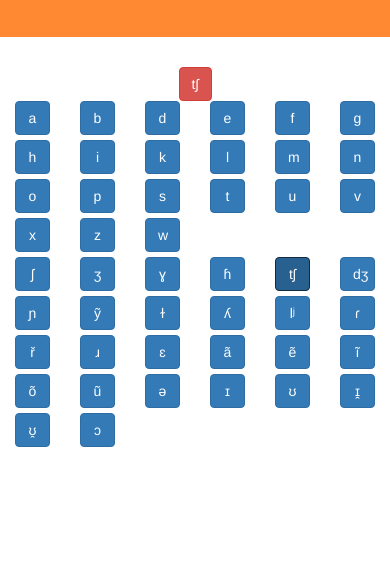
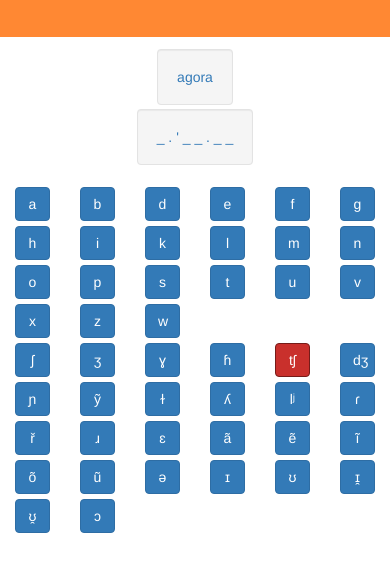
Before and after one commit to vonBarbarosa/ForcaFonetica, a plain HTML site: page index.html in a window 390 px wide. Both pictures are taken after a click on the link "tʃ". Shown: the part 93-664 px from the top of the page. Drawn offline with nearby package versions, Linux system fonts and the light colour scheme.

Commit message:
Implemented working word guessing completion for 'agora' test word

```diff
--- a/index.html
+++ b/index.html
@@ -26,7 +26,6 @@
 <html>
     <head>
         <meta http-equiv="Content-Type" content="text/html; charset=utf-8">
-        <!-- <meta charset="iso-8859-1" /> -->
         <meta name="format-detection" content="telephone=no" />
         <meta name="msapplication-tap-highlight" content="no" />
         <!-- WARNING: for iOS 7, remove the width=device-width and height=device-height attributes. See https://issues.apache.org/jira/browse/CB-4323 -->
@@ -51,7 +50,10 @@
         <!-- 47 buttons-->
         <!-- source= http://symbolcodes.tlt.psu.edu/bylanguage/ipachart.html -->
         <div class="container">
-            <div class="text-center"><a href="#" id="campo-foco" class="btn btn-danger"> </a></div>
+            <div class="text-center"><a href="#" id="campo-foco1" class="well"> </a></div>
+            <br><br>
+            <div class="text-center"><a href="#" id="campo-foco2" class="well"> </a></div>
+            <br><br>
             <div class="row">
                 <div class="col-xs-2 col-md-1">
                     <a href="#" id="btn-1" class="btn-phon btn btn-block btn-primary">a</a>
@@ -148,7 +150,7 @@
                 <div class="col-xs-2 col-md-1"> <!-- /lha/ - y upside-down &#654; -->
                     <a href="#" id="btn-31" class="btn-phon btn btn-block btn-primary">ʎ</a>
                 </div>
-                <div class="col-xs-2 col-md-1"> <!-- /?/ - l com jotinha &#690;-->
+                <div class="col-xs-2 col-md-1"> <!-- /lia/ - l com jotinha &#690;-->
                     <a href="#" id="btn-32" class="btn-phon btn btn-block btn-primary">lʲ</a>
                 </div>
                 <div class="col-xs-2 col-md-1"> <!-- "tap r" - r "cano" &#638;-->
@@ -212,11 +214,6 @@
         <script type="text/javascript" src="js/functions.js"></script>
         <script type="text/javascript">
             app.init();
-            /*$(document).ready(function(){
-               $("#btn-1").removeClass("btn-primary");
-               $("#btn-1").addClass("btn-danger");
-
-            });*/
         </script>
     </body>
 </html>
--- a/js/functions.js
+++ b/js/functions.js
@@ -1,24 +1,80 @@
+var currentWord = {
+			ortography: "",
+			phonology: ""
+	};
+
 var app = {
 
 	init: function() {
 		//alert("foi");
 		this.bindEvents();
+		this.getNewWord();
+		this.writeWord();
 	},
 
 	bindEvents: function() {
+		//???
 		document.addEventListener('onClick', this.btnphonButtonEvent, false);
 
+		//listener from the buttons
 		$(".btn-phon").on("click", function(){
-			//$(this).addClass("btn-danger");
-			//$(this).removeClass("btn-primary");
-			var texto = $(this).text();
-			$("#campo-foco").text(texto);
+			$(this).addClass("btn-danger");
+			$(this).removeClass("btn-primary");
+
+			var letter = $(this).text();
+			app.putLetter(letter);
+			//var texto = $(this).text();
+			//$("#campo-foco2").text(texto);
 			//alert("jQuery foi" + texto);
 		});
 
 	},
 
 	btnphonButtonEvent: function(){
-		alert("foi");
+		alert("");
+	},
+
+	getNewWord: function(){
+		//agora a.ˈgɔ.rə
+		currentWord.ortography = "agora";
+		currentWord.phonology = "a.'gɔ.ɾə";
+	},
+
+	writeWord: function(){
+		$("#campo-foco1").text(currentWord.ortography);
+		app.writePhon();
+	},
+
+	//writes phonologic writing (plus spaces after every char), supressing the phonetic letters, leaving only "." and "'"
+	writePhon: function(){
+		$("#campo-foco2").text("");
+		for (var i = 0; i < currentWord.phonology.length; i++) {
+			if ((currentWord.phonology[i]) == "." || (currentWord.phonology[i]) == "'"){
+				$("#campo-foco2").append(currentWord.phonology[i] + " ");
+			}
+			else {
+				$("#campo-foco2").append("_ ");
+			}
+		};
+	},
+
+	putLetter:function(letter){
+		var currentWordState = $("#campo-foco2").text();
+		var newWordState = "";
+		for (var i = 0; i < currentWord.phonology.length; i++) {
+			//testing if a blank space for letter is found
+			if (currentWordState[2*i] == "_"){
+				if (letter == currentWord.phonology[i]) {
+					newWordState += letter + " ";
+				}
+				else{
+					newWordState += "_ ";
+				}
+			}
+			else {
+				newWordState += currentWordState[2*i] + currentWordState[1+2*i];
+			}
+		};
+		$("#campo-foco2").text(newWordState);
 	}
 }
```
